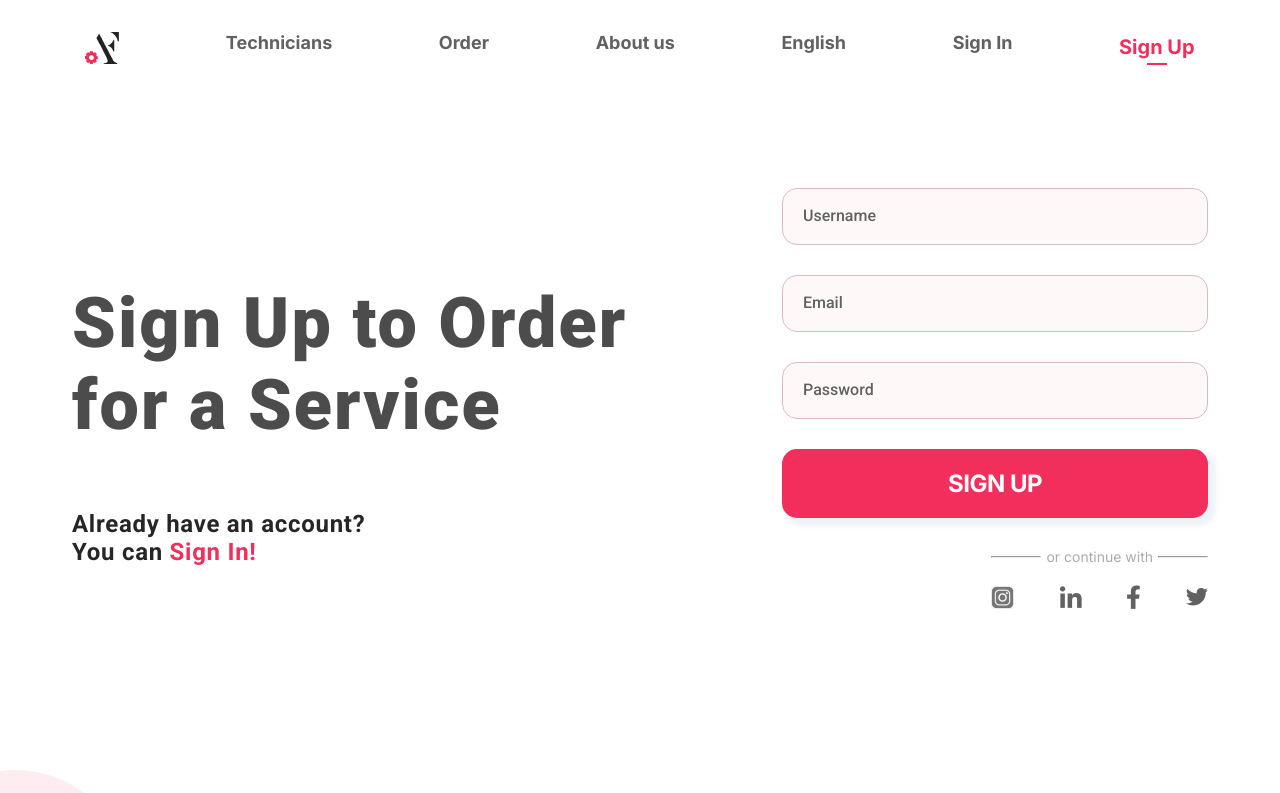
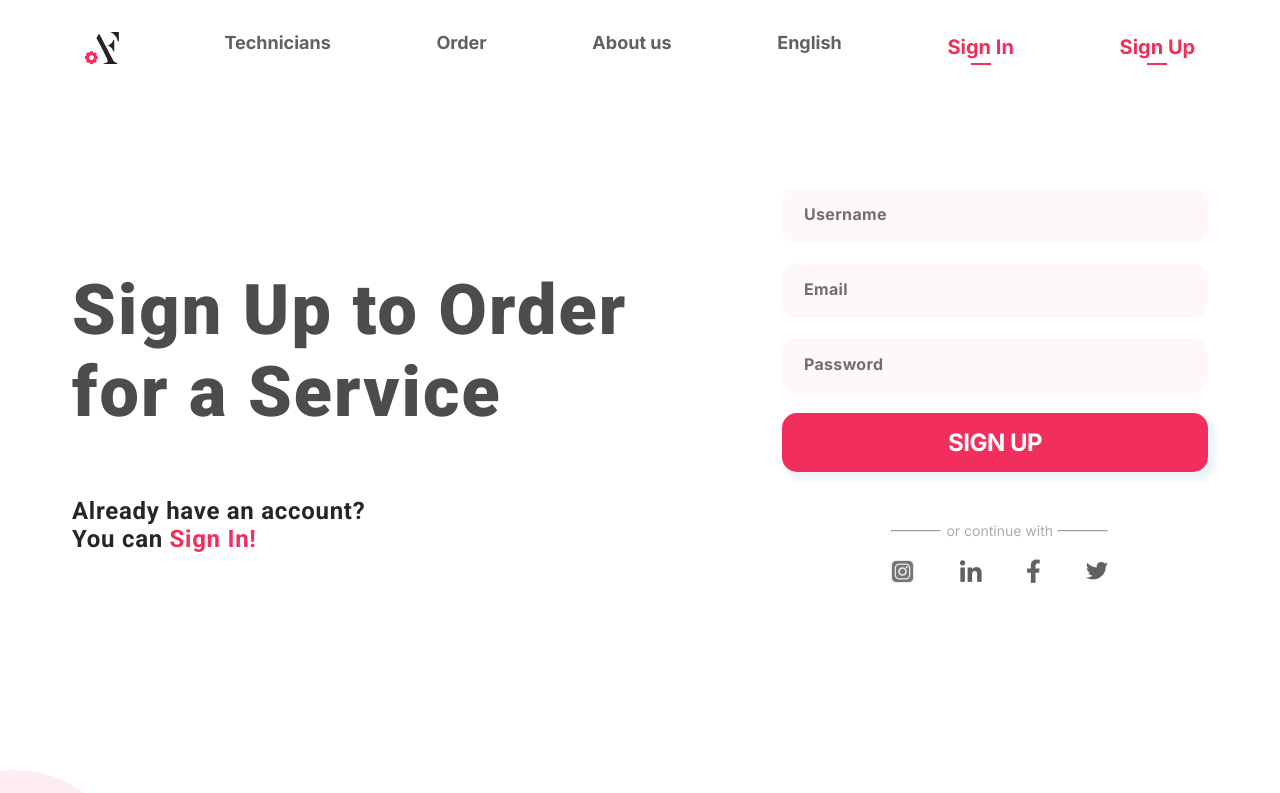
Before and after one commit to Lanzar-dev/Flickwheel-challenge, a React (Create React App) app: page /signup in a window 1280 px wide. Shown: the top 793 px of the page. Built offline with nearby package versions, Linux system fonts and the light colour scheme.

Commit message:
first deployment

```diff
--- a/package.json
+++ b/package.json
@@ -20,7 +20,7 @@
   },
   "scripts": {
     "start": "react-scripts start",
-    "build": "react-scripts build",
+    "build": "CI= react-scripts build",
     "test": "react-scripts test",
     "eject": "react-scripts eject"
   },
--- a/src/components/experience/Experience.js
+++ b/src/components/experience/Experience.js
@@ -23,7 +23,7 @@ const Experience = () => {
     <div className="experience">
       <div className="experience-top">
         <h2>
-          <span className="num">02</span> EXPERIENCE
+          <span className="num">03</span> EXPERIENCE
         </h2>
       </div>
       <div className="experience-details">
--- a/src/components/experience/experience.css
+++ b/src/components/experience/experience.css
@@ -1,5 +1,6 @@
 .experience {
   margin-bottom: 6rem;
+  margin-top: 100px;
 }
 
 .experience .experience-top {
--- a/src/components/footer/Footer.js
+++ b/src/components/footer/Footer.js
@@ -28,7 +28,9 @@ const Footer = () => {
               rows="10"
               placeholder="Message"
             ></textarea>
-            <button type="button">Send</button>
+            <button className="footer-btn" type="button">
+              Send
+            </button>
           </form>
         </div>
       </div>
--- a/src/components/footer/footer.css
+++ b/src/components/footer/footer.css
@@ -24,7 +24,6 @@ textarea::placeholder {
 .footer-container .footer-left {
   display: flex;
   flex-direction: column;
-  /* text-align: left; */
   padding-right: 30px;
   margin-right: 30px;
   flex: 1;
@@ -42,7 +41,6 @@ textarea::placeholder {
 }
 
 .footer-container .footer-right {
-  /* margin-left: 20px; */
   flex: 1;
 }
 
@@ -54,10 +52,11 @@ textarea::placeholder {
 form .form-names {
   display: flex;
   flex-direction: row;
+  flex: 1;
 }
 
-input,
-textarea {
+.footer-right form input,
+.footer-right form textarea {
   background: #ffffff;
   border: 1px solid var(--color-input);
   padding: 1rem 2rem;
@@ -65,22 +64,35 @@ textarea {
   outline: none;
 }
 
-input::placeholder,
-textarea::placeholder,
+.footer-right form input,
+button.footer-btn {
+  border-radius: 0;
+}
+
+.footer-right form input::placeholder,
+.footer-right form textarea::placeholder,
 button {
   font-weight: 500;
   font-size: 16px;
+}
+
+.footer-right form input.input-phone,
+button.footer-btn {
+  width: 100%;
 }
 
 form .form-names .input-name {
   margin-right: 20px;
 }
 
-button {
+button.footer-btn {
   background: var(--color-skill);
   font-family: var(--font-family);
   line-height: 35px;
   color: #ffffff;
   border: none;
   cursor: pointer;
+  font-weight: 500;
+  font-size: 16px;
+  padding: 10px 20px;
 }
--- a/src/components/nav/Nav.js
+++ b/src/components/nav/Nav.js
@@ -31,10 +31,11 @@ const Nav = () => {
           {/* <KeyboardArrowDownOutlinedIcon /> */}
         </p>
       </div>
-      <div className="nav-links">
+      <div className="nav-links nav-signup">
         <p>
           <Link to="/signin">Sign In</Link>
         </p>
+        <div className="bottom-div"></div>
       </div>
       <div className="nav-signup">
         <p>
--- a/src/components/portfolio/portfolio.css
+++ b/src/components/portfolio/portfolio.css
@@ -1,4 +1,5 @@
 .portfolio {
+  margin-top: 100px;
 }
 
 .portfolio img {
--- a/src/components/professional/professional.css
+++ b/src/components/professional/professional.css
@@ -1,6 +1,6 @@
 .professional {
   min-width: 700px;
-  margin-top: 500px;
+  margin-top: 550px;
 }
 
 .professional div > p {
--- a/src/pages/signin/SignIn.js
+++ b/src/pages/signin/SignIn.js
@@ -27,10 +27,20 @@ const SignIn = () => {
             </p>
           </div>
           <div className="signup-right">
-            <input type="text" placeholder="Username" />
-            <input type="text" placeholder="Password" />
+            <input
+              className="signup-input"
+              type="text"
+              placeholder="Username"
+            />
+            <input
+              className="signup-input"
+              type="text"
+              placeholder="Password"
+            />
             <p className="recovery">Recovery password</p>
-            <button type="button">SIGN IN</button>
+            <button className="signup-input" type="button">
+              SIGN IN
+            </button>
             <div className="icons">
               <div className="divider">
                 <hr className="line" />
--- a/src/pages/signup/SignUp.js
+++ b/src/pages/signup/SignUp.js
@@ -25,10 +25,20 @@ const SignUp = () => {
             </p>
           </div>
           <div className="signup-right">
-            <input type="text" placeholder="Username" />
-            <input type="text" placeholder="Email" />
-            <input type="text" placeholder="Password" />
-            <button type="button">SIGN UP</button>
+            <input
+              className="signup-input"
+              type="text"
+              placeholder="Username"
+            />
+            <input className="signup-input" type="text" placeholder="Email" />
+            <input
+              className="signup-input"
+              type="text"
+              placeholder="Password"
+            />
+            <button className="signup-input" type="button">
+              SIGN UP
+            </button>
             <div className="icons">
               <div className="divider">
                 <hr className="line" />
--- a/src/pages/signup/signup.css
+++ b/src/pages/signup/signup.css
@@ -1,8 +1,6 @@
 .signup {
   padding: 2rem;
   height: 100vh;
-  /* width: 100vw; */
-  /* margin: 0; */
   position: relative;
 }
 
@@ -56,18 +54,31 @@
   cursor: pointer;
 }
 
-input,
-button {
+input.signup-input,
+button.signup-input {
   border-radius: 15px;
   padding: 20px;
   width: 75%;
+  margin-bottom: 20px;
+  border: none;
+  outline: none;
 }
 
-input {
+input.signup-input {
   background: #fff8f9;
 }
 
-button {
+input.signup-input::placeholder {
+  font-family: Inter;
+  font-weight: bold;
+  font-size: 16px;
+  line-height: 19px;
+  letter-spacing: 0.02em;
+  text-indent: 2px;
+  color: rgba(18, 18, 18, 0.6);
+}
+
+button.signup-input {
   box-shadow: 5px 5px 5px 3px rgba(0, 87, 146, 0.07);
   font-family: Inter;
   font-weight: bold;
@@ -75,10 +86,14 @@ button {
   line-height: 29px;
   letter-spacing: -0.02em;
   color: #ffffff;
+
+  background: #f22e5d;
+  border-radius: 15px;
+  padding: 15px 25px;
 }
 
 .signup-right .icons {
-  margin: 30px 0;
+  margin: 30px 100px 30px 0;
   display: flex;
   flex-direction: column;
   justify-content: space-between;
```
Also changed, not shown: 1 other file (tests, documents, lock files or other folders).
